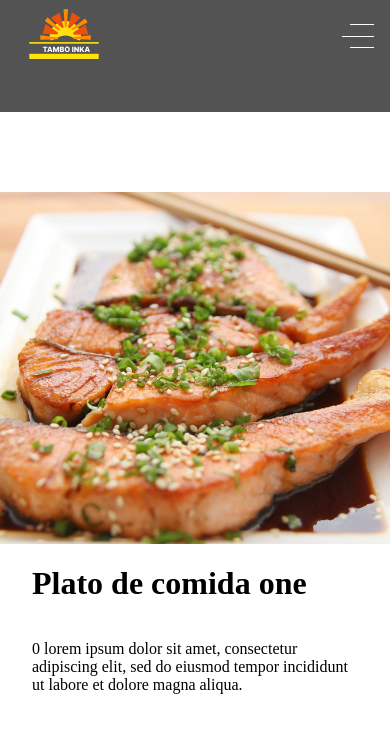
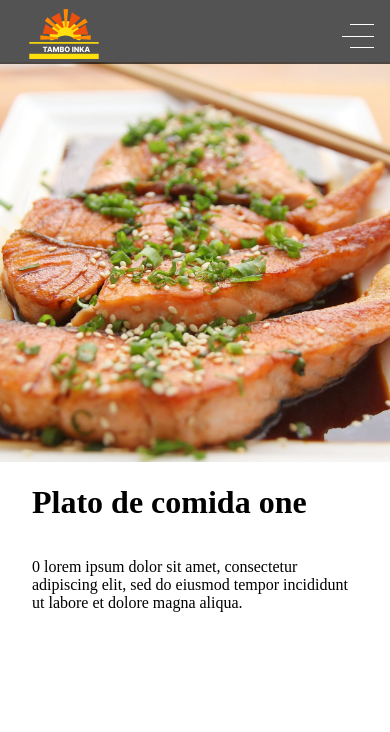
Before and after one commit to echahuin/Tambo-Inka, a Next.js app: page /Detail/0 in a window 390 px wide. Shown: the top 732 px of the page. Built offline with nearby package versions, Linux system fonts and the light colour scheme; a web font is replaced by a local one.

Commit message:
update galeri

```diff
--- a/app/Detail/[id]/page.js
+++ b/app/Detail/[id]/page.js
@@ -10,7 +10,7 @@ export default function OnlyImage({params}) {
 
     return(
         <div className={classes.bodyItem}>
-          <div style={{width: "100%", height:"7rem",  background: "#000000ac ", position: "absolute", position:"fixed", top:"0"}} ></div>
+          <div className={classes.menuBackground}></div>
             <Image className={classes.img} src={objData.img} height={550} width={400}   alt={`itemImg${id}`} />
             <div className={classes.contText}>
               <h1>{objData.title}</h1>
--- a/app/Detail/[id]/styles.module.css
+++ b/app/Detail/[id]/styles.module.css
@@ -19,18 +19,40 @@
     justify-content: center;
     align-items: start;
 }
+.menuBackground{
+    width: 100%;
+    height: 7rem;
+    background: #000000ac;
+    position: absolute;
+    position: fixed;
+    top: 0
+}
 
 
 @media only screen and (max-width: 67rem){
     .bodyItem{
+        padding-top: 12rem;
         flex-direction: column;
         align-items: center;
     }
     .img{
-        height: 22rem;
+        height: 25rem;
         width: 100%;
         max-width: 600px;
         object-fit: cover;
         padding: 0rem
     }
+    .menuBackground{
+        height: 7rem;
+    }
 }
+    @media only screen and (max-width: 900px){
+        .bodyItem{
+            padding-top: 3.9rem;
+            flex-direction: column;
+            align-items: center;
+        }
+        .menuBackground{
+            height: 4rem;
+        }
+    }
--- a/app/page.js
+++ b/app/page.js
@@ -1,14 +1,15 @@
-
 import PrincipalSlider from './Sections/PrincipalSlider'
 import Services from './Sections/Services'
 import Footer from './Sections/Footer'
 import Galeria from './Sections/Galeria'
 import Map from './Sections/Map'
+// import Menu from './components/Menu'
 
 export default function Home() {
 
   return (
     <div>
+      {/* <Menu/> */}
       <PrincipalSlider />
       <Services />
       <Galeria />
```
